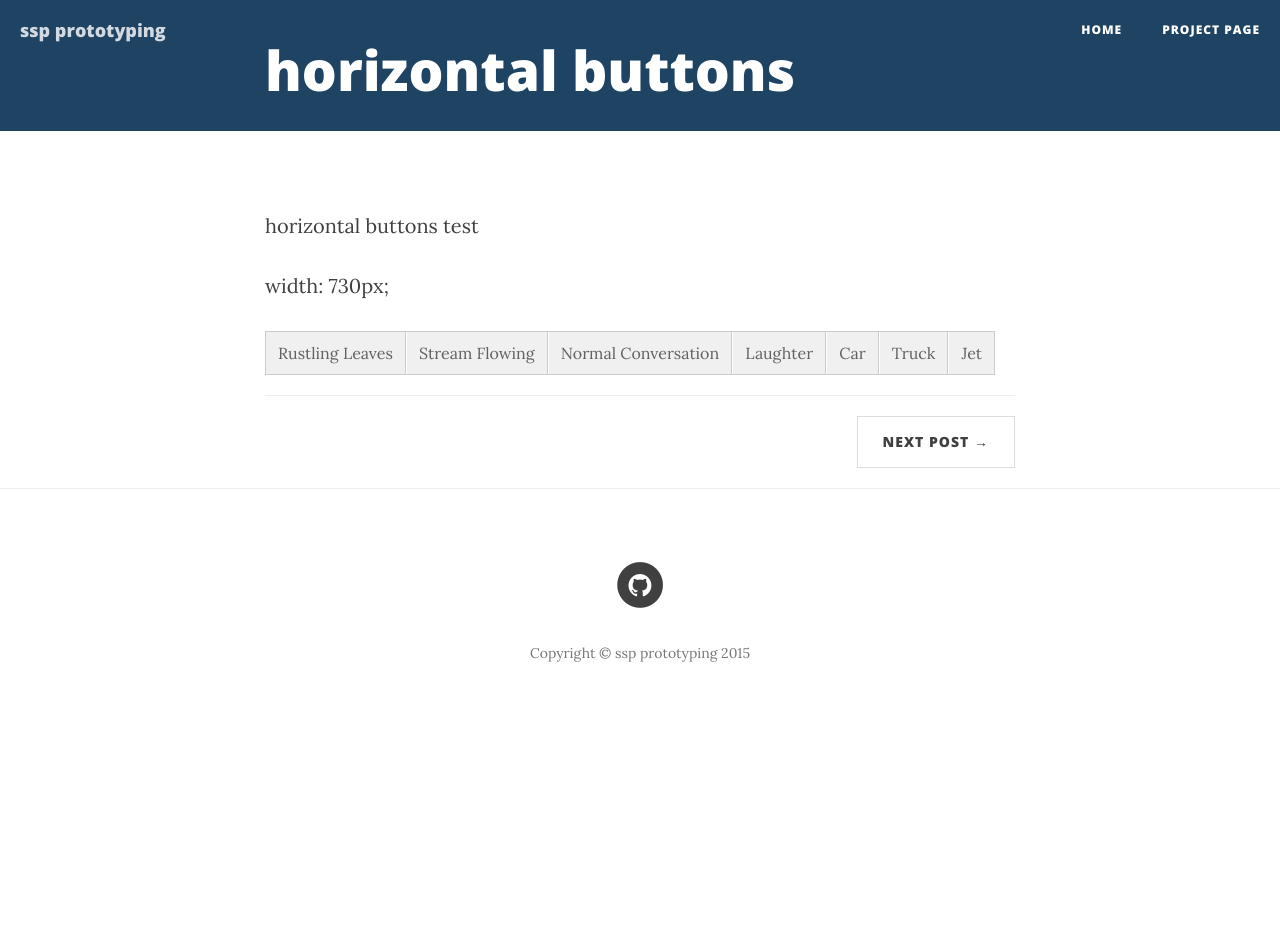
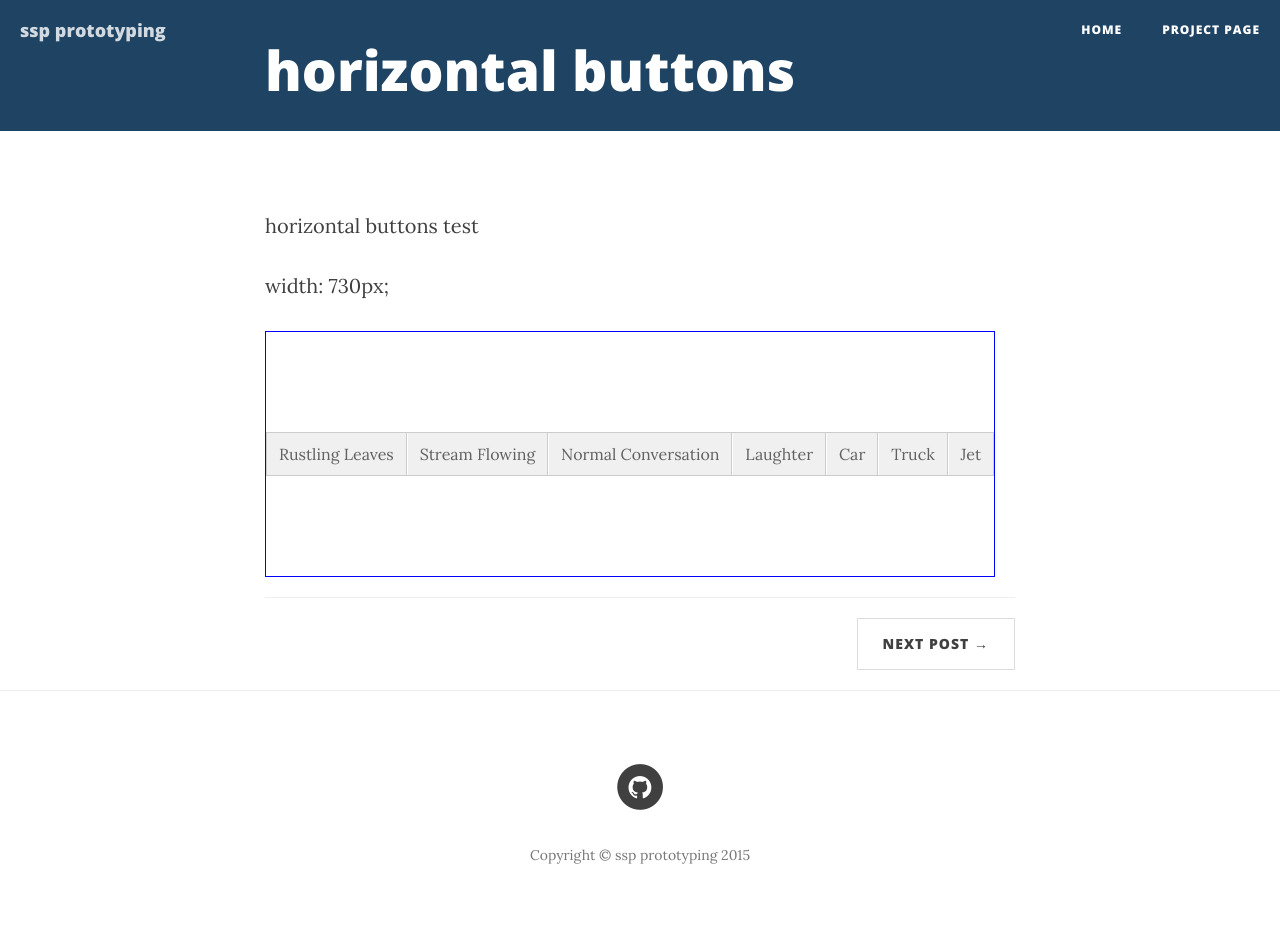
Before and after one commit to federicocastaneda/ssp-sound, a Jekyll site: the page built from _posts/2015-01-23-ssp-sound-horizontal.markdown, in a window 1280 px wide. Built offline with Jekyll 4.4.1, drawn with Linux system fonts in a browser that asks for light colours; nearby versions of some CDN libraries; before the commit the page ends 900 px from its top, so only the background shows below that.

Commit message:
updating prototyping css

```diff
--- a/_posts/2015-01-23-ssp-sound-horizontal.markdown
+++ b/_posts/2015-01-23-ssp-sound-horizontal.markdown
@@ -10,9 +10,9 @@ author:     "federico"
 <p>width: 730px;</p>
 
 
-<div class="sound-feature">
-
-<ul id="horizontal-s" class="sound-button-list">
+<div class="border-display">
+ <div class="sound-feature">
+  <ul id="horizontal-s" class="sound-button-list">
 	<li><a id="b00" class="sound-button" href="#">Rustling Leaves</a></li>
 	<li><a id="b01" class="sound-button" href="#">Stream Flowing</a></li>
 	<li><a id="b02" class="sound-button" href="#">Normal Conversation</a></li>
@@ -20,6 +20,6 @@ author:     "federico"
 	<li><a id="b04" class="sound-button" href="#">Car</a></li>
 	<li><a id="b05" class="sound-button" href="#">Truck</a></li>
 	<li><a id="b06" class="sound-button" href="#">Jet</a></li>
-</ul>
-
+  </ul>
+ </div>
 </div>
--- a/css/ssp-sound.css
+++ b/css/ssp-sound.css
@@ -1,14 +1,12 @@
-/*
-.sound-feature {
-	display: block;
-	border: solid 1px red !important;
-	margin-bottom: 50px;
-	float: left;
-	height: 200px;
-	width: 730px;
-	clear: both;
+@media only screen and (min-width: 768px) {
+  .border-display {
+    border: solid 1px blue;
+    max-width: 730px;
+    padding: 100px 0px;
+    display: flex;
+    justify-content: auto;
+  }
 }
-*/
 .sound-button-list {
   padding: 0;
 }
@@ -26,7 +24,7 @@
   border-right: none;
   max-width: 730px;
   width: 100%;
-  margin-bottom: 20px;
+  margin: auto;
 }
 .sound-feature #horizontal-s {
   margin: 0;
--- a/js/ssp-sound.js
+++ b/js/ssp-sound.js
@@ -85,6 +85,7 @@ $(document).ready(function(){
         $("#b04").on("click", function(e){
 	        ion.sound.stop();
             ion.sound.play("car");
+            e.preventDefault();
         });
         $("#b05").on("click", function(e){
 	        ion.sound.stop();
```
Also changed, not shown: less/ssp-sound.less (+11 -11 lines), 4 other files.
